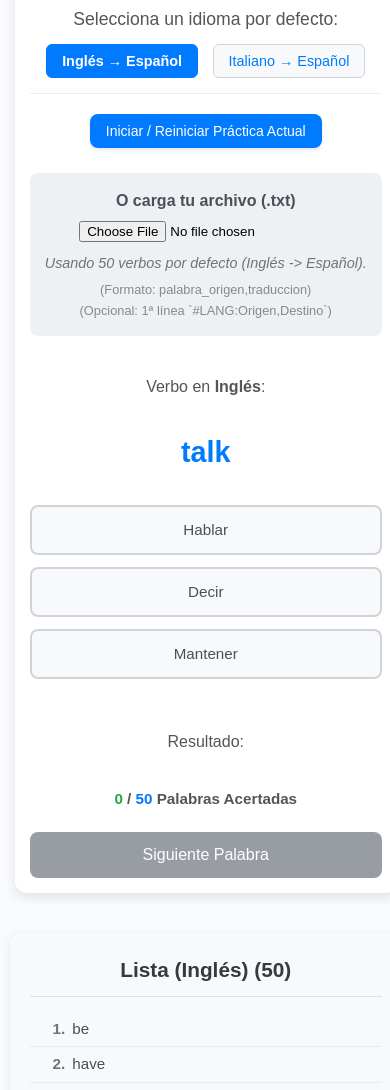
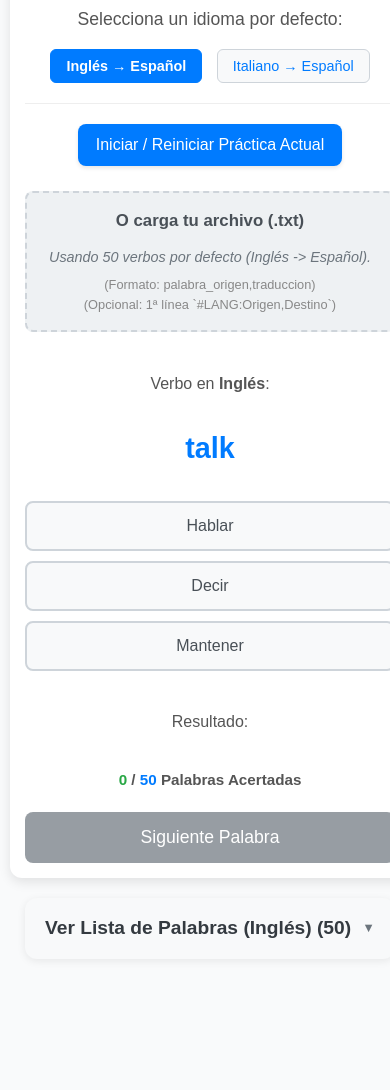
Before and after one commit to luis-desing/idiomas, a plain HTML site: page index.html in a window 390 px wide. Shown: the part 89-1179 px from the top of the page. After the commit the page ends 1068 px from the top, so only its background shows below. Drawn offline with Linux system fonts and the light colour scheme.

Commit message:
Add files via upload

```diff
--- a/idiomas.css
+++ b/idiomas.css
@@ -1,4 +1,4 @@
-        /* ... (Estilos CSS sin cambios significativos respecto a la versión anterior) ... */
+/* ... (Variables CSS sin cambios) ... */
 :root {
     --color-fondo: #f9fafb; --color-contenedor: #ffffff;
     --color-texto-principal: #333333; --color-texto-secundario: #555555;
@@ -11,53 +11,281 @@
     --color-lista-borde: #e9ecef; --color-lista-completado-texto: #adb5bd;
     --color-lista-completado-fondo: #f1f3f5;
 }
-        body { font-family: 'Arial', sans-serif; margin: 0; padding: 0; background-color: var(--color-fondo); display: flex; justify-content: center; padding-top: 20px; padding-bottom: 40px; line-height: 1.6; }
-        .layout-container { display: flex; flex-wrap: wrap; justify-content: center; gap: 25px; width: 95%; max-width: 1250px; }
-        .container-practica { width: 100%; max-width: 600px; padding: 20px 25px 30px 25px; background-color: var(--color-contenedor); border-radius: 12px; box-shadow: 0 4px 12px rgba(0, 0, 0, 0.1); order: 1; display: flex; flex-direction: column; }
-        #verbosListaContainer { width: 100%; max-width: 400px; padding: 20px; background-color: var(--color-lista-fondo); border-radius: 12px; box-shadow: 0 2px 8px rgba(0, 0, 0, 0.08); order: 2; max-height: 650px; overflow-y: auto; align-self: flex-start; }
-        #verbosListaContainer h2 { text-align: center; color: #343a40; margin-top: 0; margin-bottom: 15px; border-bottom: 1px solid #dee2e6; padding-bottom: 10px; font-size: 1.3em; }
-        #listaVerbosCompleta { list-style: none; padding-left: 0; margin: 0; font-size: 0.95em; color: #495057; counter-reset: verbo-counter; }
-        #listaVerbosCompleta li { padding: 6px 8px 6px 3em; border-bottom: 1px solid var(--color-lista-borde); transition: all 0.3s ease; position: relative; counter-increment: verbo-counter; word-break: break-word; }
-        #listaVerbosCompleta li::before { content: counter(verbo-counter) "."; position: absolute; left: 8px; top: 6px; font-weight: bold; color: var(--color-secundario); width: 2.2em; text-align: right; padding-right: 0.6em; }
+body {
+    font-family: 'Arial', sans-serif; margin: 0; padding: 0;
+    background-color: var(--color-fondo); display: flex;
+    justify-content: center; padding: 20px 15px 40px 15px;
+    line-height: 1.6;
+}
+.layout-container {
+    display: flex; flex-wrap: wrap; justify-content: center;
+    gap: 25px; width: 100%; max-width: 1250px;
+}
+.container-practica {
+    width: 100%; max-width: 600px; padding: 20px 25px 30px 25px;
+    background-color: var(--color-contenedor); border-radius: 12px;
+    box-shadow: 0 4px 12px rgba(0, 0, 0, 0.1); order: 1;
+    display: flex; flex-direction: column;
+}
+/* --- ESTILOS PARA LA LISTA PLEGABLE --- */
+.lista-plegable {
+    width: 100%; max-width: 400px;
+    background-color: var(--color-lista-fondo);
+    border-radius: 12px;
+    box-shadow: 0 2px 8px rgba(0, 0, 0, 0.08);
+    order: 2;
+    align-self: flex-start;
+    transition: all 0.3s ease;
+}
+.lista-plegable summary {
+    padding: 15px 20px;
+    cursor: pointer;
+    outline: none;
+    list-style: none; /* Oculta el marcador por defecto */
+    display: flex;
+    justify-content: space-between;
+    align-items: center;
+}
+.lista-plegable summary::-webkit-details-marker { display: none; } /* Chrome/Safari */
+.lista-plegable summary::marker { display: none; } /* Firefox */
+
+.lista-plegable summary h2 {
+    text-align: left; color: #343a40;
+    margin: 0; font-size: 1.2em;
+    font-weight: 600;
+}
+/* Flecha indicadora */
+.lista-plegable summary::after {
+    content: '▼';
+    font-size: 0.8em;
+    color: var(--color-secundario);
+    transform: rotate(0deg);
+    transition: transform 0.3s ease;
+}
+.lista-plegable[open] summary::after {
+    transform: rotate(180deg);
+}
+#verbosListaContainer {
+    padding: 0px 20px 20px 20px;
+    max-height: 600px;
+    overflow-y: auto;
+}
+#listaVerbosCompleta {
+    list-style: none; padding-left: 0; margin: 0;
+    font-size: 0.95em; color: #495057;
+    counter-reset: verbo-counter;
+}
+#listaVerbosCompleta li {
+    padding: 6px 8px 6px 3em;
+    border-bottom: 1px solid var(--color-lista-borde);
+    transition: all 0.3s ease; position: relative;
+    counter-increment: verbo-counter; word-break: break-word;
+}
+#listaVerbosCompleta li::before {
+    content: counter(verbo-counter) "."; position: absolute;
+    left: 8px; top: 6px; font-weight: bold;
+    color: var(--color-secundario); width: 2.2em;
+    text-align: right; padding-right: 0.6em;
+}
 #listaVerbosCompleta li:last-child { border-bottom: none; }
-        .verbo-completado { text-decoration: line-through; color: var(--color-lista-completado-texto); background-color: var(--color-lista-completado-fondo); opacity: 0.8; }
-        #listaVerbosCompleta li:not(.verbo-completado):hover { background-color: var(--color-lista-borde); }
-        h1 { text-align: center; color: var(--color-texto-principal); margin-bottom: 15px; }
-        h2.practica-subtitulo { margin-bottom: 10px; font-size: 1.1em; color: var(--color-texto-secundario); text-align: center; font-weight: normal;}
-        #seleccionIdioma { text-align: center; margin-bottom: 20px; padding-bottom: 15px; border-bottom: 1px solid #eee; }
-        #seleccionIdioma h3 { margin-top: 0; margin-bottom: 10px; font-size: 1.1em; color: var(--color-texto-secundario); font-weight: normal; }
-        .btn-idioma { padding: 8px 15px; margin: 0 5px; border: 1px solid var(--color-borde); border-radius: 6px; background-color: #f8f9fa; color: var(--color-primario); font-size: 0.9em; cursor: pointer; transition: all 0.3s ease; }
-        .btn-idioma:hover { background-color: #e2e6ea; border-color: var(--color-primario); }
-        .btn-idioma.active { background-color: var(--color-primario); color: white; border-color: var(--color-primario); font-weight: bold; }
+.verbo-completado {
+    text-decoration: line-through;
+    color: var(--color-lista-completado-texto);
+    background-color: var(--color-lista-completado-fondo);
+    opacity: 0.8;
+}
+#listaVerbosCompleta li:not(.verbo-completado):hover {
+    background-color: var(--color-lista-borde);
+}
+h1 {
+    text-align: center; color: var(--color-texto-principal);
+    margin-bottom: 15px;
+}
+h2.practica-subtitulo {
+    margin-bottom: 10px; font-size: 1.1em;
+    color: var(--color-texto-secundario);
+    text-align: center; font-weight: normal;
+}
+#seleccionIdioma {
+    text-align: center; margin-bottom: 20px;
+    padding-bottom: 15px; border-bottom: 1px solid #eee;
+}
+#seleccionIdioma h3 {
+    margin-top: 0; margin-bottom: 10px; font-size: 1.1em;
+    color: var(--color-texto-secundario); font-weight: normal;
+}
+.btn-idioma {
+    padding: 8px 15px; margin: 5px; border: 1px solid var(--color-borde);
+    border-radius: 6px; background-color: #f8f9fa;
+    color: var(--color-primario); font-size: 0.9em;
+    cursor: pointer; transition: all 0.3s ease;
+}
+.btn-idioma:hover {
+    background-color: #e2e6ea; border-color: var(--color-primario);
+}
+.btn-idioma.active {
+    background-color: var(--color-primario); color: white;
+    border-color: var(--color-primario); font-weight: bold;
+}
 .inicio-control { text-align: center; margin-bottom: 25px; }
-        #botonIniciarReiniciar { padding: 10px 18px; border: none; border-radius: 8px; background-color: var(--color-primario); color: white; font-size: 15px; cursor: pointer; transition: background-color 0.3s ease, transform 0.1s ease; box-shadow: 0 2px 4px rgba(0,0,0,0.1); }
+#botonIniciarReiniciar {
+    padding: 10px 18px; border: none; border-radius: 8px;
+    background-color: var(--color-primario); color: white;
+    font-size: 15px; cursor: pointer;
+    transition: background-color 0.3s ease, transform 0.1s ease;
+    box-shadow: 0 2px 4px rgba(0,0,0,0.1);
+}
 #botonIniciarReiniciar:hover { background-color: var(--color-primario-hover); }
-        #botonIniciarReiniciar:active { transform: translateY(1px); box-shadow: 0 1px 2px rgba(0,0,0,0.1); }
-        #cargaArchivo { margin-bottom: 25px; padding: 15px; background-color: #eef1f3; border-radius: 8px; text-align: center; }
-        #cargaArchivo label { display: block; margin-bottom: 8px; font-weight: bold; color: #495057; }
-        #archivoVerbos { display: block; margin: 5px auto 10px auto; }
-        #estadoArchivo { font-style: italic; color: #6c757d; font-size: 0.9em; display: block; }
-        #formatoInfo { font-size: 0.8em; color: #888; margin-top: 5px; display: block;}
-        #verbo { text-align: center; margin-bottom: 20px; min-height: 60px; }
-        #verbo h2 span#langFromLabel { font-weight: bold; /* Color ya heredado */}
-        #verbo-palabra { font-size: 2.0em; font-weight: bold; color: var(--color-primario); margin-bottom: 10px; min-height: 1.5em; }
-        #opciones { display: flex; flex-wrap: wrap; justify-content: space-between; margin-bottom: 25px; min-height: 100px; }
-        .opcion { width: 100%; max-width: 48%; padding: 15px; margin-bottom: 12px; border: 2px solid var(--color-borde); border-radius: 8px; cursor: pointer; text-align: center; background-color: #f8f9fa; transition: all 0.3s ease; font-size: 1em; color: #495057; box-sizing: border-box; min-height: 50px; }
-         @media only screen and (min-width: 481px) { .opcion { width: 48%; } }
-        .opcion:hover { background-color: #e2e6ea; border-color: var(--color-borde-hover); }
-        .opcion:disabled { cursor: not-allowed; background-color: #e9ecef; color: #adb5bd; border-color: #dee2e6; }
-        #resultado { text-align: center; margin-bottom: 15px; min-height: 30px; }
-        #resultado-texto { font-size: 1.15em; color: var(--color-texto-principal); margin-bottom: 10px; font-weight: bold; }
-        #contadorProgreso { text-align: center; font-size: 1em; color: var(--color-texto-secundario); margin-bottom: 25px; font-weight: bold; }
+#botonIniciarReiniciar:active {
+    transform: translateY(1px); box-shadow: 0 1px 2px rgba(0,0,0,0.1);
+}
+/* --- ESTILOS MEJORADOS PARA CARGA DE ARCHIVO --- */
+#cargaArchivo {
+    margin-bottom: 25px; padding: 15px;
+    background-color: #eef1f3; border-radius: 8px;
+    text-align: center; border: 2px dashed var(--color-borde);
+}
+#cargaArchivo label {
+    display: block; margin-bottom: 12px; font-weight: bold;
+    color: #495057; font-size: 1.05em;
+}
+/* Ocultar el input por defecto */
+#archivoVerbos {
+    width: 0.1px; height: 0.1px; opacity: 0;
+    overflow: hidden; position: absolute; z-index: -1;
+}
+/* Estilo del botón falso */
+#archivoVerbos + label {
+    display: inline-block;
+    padding: 8px 16px;
+    background-color: var(--color-secundario);
+    color: white;
+    border-radius: 6px;
+    cursor: pointer;
+    transition: background-color 0.3s;
+    margin-bottom: 12px;
+}
+#archivoVerbos:focus + label,
+#archivoVerbos + label:hover {
+    background-color: #5a6268;
+}
+#estadoArchivo {
+    font-style: italic; color: #6c757d;
+    font-size: 0.9em; display: block;
+    min-height: 1.2em;
+}
+#formatoInfo {
+    font-size: 0.8em; color: #888;
+    margin-top: 5px; display: block;
+}
+#verbo {
+    text-align: center; margin-bottom: 20px; min-height: 60px;
+}
+#verbo h2 span#langFromLabel { font-weight: bold; }
+#verbo-palabra {
+    font-size: 2.0em; font-weight: bold;
+    color: var(--color-primario); margin-bottom: 10px;
+    min-height: 1.5em;
+}
+#opciones {
+    display: flex; flex-wrap: wrap;
+    justify-content: space-between; margin-bottom: 25px;
+    min-height: 100px; gap: 10px;
+}
+.opcion {
+    width: 100%; flex-basis: 48%; /* Usa flex-basis */
+    padding: 15px; border: 2px solid var(--color-borde);
+    border-radius: 8px; cursor: pointer; text-align: center;
+    background-color: #f8f9fa; transition: all 0.3s ease;
+    font-size: 1em; color: #495057; box-sizing: border-box;
+    min-height: 50px;
+}
+.opcion:hover {
+    background-color: #e2e6ea; border-color: var(--color-borde-hover);
+}
+.opcion:disabled {
+    cursor: not-allowed; background-color: #e9ecef;
+    color: #adb5bd; border-color: #dee2e6;
+}
+#resultado {
+    text-align: center; margin-bottom: 15px; min-height: 30px;
+}
+#resultado-texto {
+    font-size: 1.15em; color: var(--color-texto-principal);
+    margin-bottom: 10px; font-weight: bold;
+}
+#contadorProgreso {
+    text-align: center; font-size: 1em;
+    color: var(--color-texto-secundario); margin-bottom: 25px;
+    font-weight: bold;
+}
 #contadorProgreso span { font-weight: bold; }
 #verbosAcertados { color: var(--color-exito); }
 #totalVerbosPractica { color: var(--color-primario);}
-        #siguiente { display: block; width: auto; margin: 0 auto; padding: 12px 24px; border: none; border-radius: 8px; background-color: var(--color-exito); color: white; font-size: 16px; cursor: pointer; transition: background-color 0.3s ease, transform 0.1s ease; box-shadow: 0 2px 4px rgba(0,0,0,0.1); margin-top: auto; }
+#siguiente {
+    display: block; width: auto; margin: 0 auto;
+    padding: 12px 24px; border: none; border-radius: 8px;
+    background-color: var(--color-exito); color: white;
+    font-size: 16px; cursor: pointer;
+    transition: background-color 0.3s ease, transform 0.1s ease;
+    box-shadow: 0 2px 4px rgba(0,0,0,0.1); margin-top: auto;
+}
 #siguiente:hover { background-color: var(--color-exito-hover); }
-        #siguiente:disabled { background-color: var(--color-secundario); opacity: 0.7; cursor: not-allowed; box-shadow: none; transform: none; }
-        #siguiente:active:not(:disabled) { transform: translateY(1px); box-shadow: 0 1px 2px rgba(0,0,0,0.1); }
-        @media only screen and (max-width: 900px) { .layout-container { flex-direction: column; align-items: center; gap: 20px; } .container-practica, #verbosListaContainer { max-width: 600px; width: 95%; order: 0; align-self: center; } #verbosListaContainer { margin-top: 20px; max-height: 450px; } }
-        @media only screen and (max-width: 480px) { body { padding-top: 10px; padding-bottom: 20px;} .container-practica { padding: 15px; } h1 { font-size: 1.5em; margin-bottom: 15px;} h2.practica-subtitulo { font-size: 1em; } #verbo-palabra { font-size: 1.8em; } .opcion { font-size: 0.95em; padding: 12px; width: 100%; max-width: 100%;} #resultado-texto { font-size: 1.1em; } #contadorProgreso { font-size: 0.95em; margin-bottom: 20px; } #siguiente { width: 100%; padding: 14px 20px; font-size: 16px; } #botonIniciarReiniciar { font-size: 14px; padding: 9px 16px; } #listaVerbosCompleta li { padding: 5px 8px 5px 2.8em; } #listaVerbosCompleta li::before { width: 2em; left: 5px; top: 5px;} }
-        .correcta { background-color: var(--color-exito-fondo) !important; border-color: var(--color-exito) !important; color: var(--color-exito-texto) !important; }
-        .incorrecta-seleccionada { background-color: var(--color-error-fondo) !important; border-color: #f5c6cb !important; color: var(--color-error-texto) !important; }
-        .respuesta-correcta-no-elegida { outline: 2px solid #ffc107; outline-offset: 1px; }
+#siguiente:disabled {
+    background-color: var(--color-secundario); opacity: 0.7;
+    cursor: not-allowed; box-shadow: none; transform: none;
+}
+#siguiente:active:not(:disabled) {
+    transform: translateY(1px); box-shadow: 0 1px 2px rgba(0,0,0,0.1);
+}
+/* --- MEDIA QUERIES REFACTORIZADAS --- */
+@media only screen and (max-width: 900px) {
+    .layout-container {
+        flex-direction: column; align-items: center; gap: 20px;
+    }
+    .container-practica, .lista-plegable {
+        max-width: 600px; width: 100%; order: 0;
+        align-self: center;
+    }
+    .lista-plegable {
+        order: 2; /* La lista va después de la práctica */
+    }
+    #verbosListaContainer {
+        max-height: 450px;
+    }
+}
+@media only screen and (max-width: 480px) {
+    body { padding: 10px 10px 20px 10px;}
+    .container-practica { padding: 15px; }
+    h1 { font-size: 1.5em; margin-bottom: 15px;}
+    h2.practica-subtitulo { font-size: 1em; }
+    #verbo-palabra { font-size: 1.8em; }
+    .opcion {
+        font-size: 1em; /* Un poco más grande para tocar fácil */
+        padding: 14px;
+        flex-basis: 100%; /* Ocupa todo el ancho */
+    }
+    #resultado-texto { font-size: 1.1em; }
+    #contadorProgreso { font-size: 0.95em; margin-bottom: 20px; }
+    #siguiente {
+        width: 100%; padding: 15px 20px; font-size: 1.1em;
+    }
+    #botonIniciarReiniciar {
+        font-size: 1em; padding: 12px 18px;
+    }
+    #listaVerbosCompleta li { padding: 8px 8px 8px 3em; }
+    #listaVerbosCompleta li::before { width: 2.2em; left: 5px; top: 8px;}
+}
+.correcta {
+    background-color: var(--color-exito-fondo) !important;
+    border-color: var(--color-exito) !important;
+    color: var(--color-exito-texto) !important;
+}
+.incorrecta-seleccionada {
+    background-color: var(--color-error-fondo) !important;
+    border-color: #f5c6cb !important;
+    color: var(--color-error-texto) !important;
+}
+.respuesta-correcta-no-elegida {
+    outline: 2px solid #ffc107; outline-offset: 1px;
+}
--- a/index.html
+++ b/index.html
@@ -44,12 +44,16 @@
             </div>
             <button id="siguiente">Siguiente Palabra</button>
         </div>
-        <div id="verbosListaContainer">
-             <h2>Lista (<span id="langListLabel">Inglés</span>) (<span id="totalVerbosLista">0</span>)</h2>
-             <ul id="listaVerbosCompleta">
-                 {/* Las palabras se cargarán aquí */}
-             </ul>
-        </div>
+        <details class="lista-plegable">
+            <summary>
+                <h2>Ver Lista de Palabras (<span id="langListLabel">Inglés</span>) (<span id="totalVerbosLista">0</span>)</h2>
+            </summary>
+            <div id="verbosListaContainer">
+                 <ul id="listaVerbosCompleta">
+                     {/* Las palabras se cargarán aquí */}
+                 </ul>
+            </div>
+        </details>
     </div>
 
     <script src="idiomas.js"></script>
```
Lines whose indentation alone changed are shown as unchanged.
